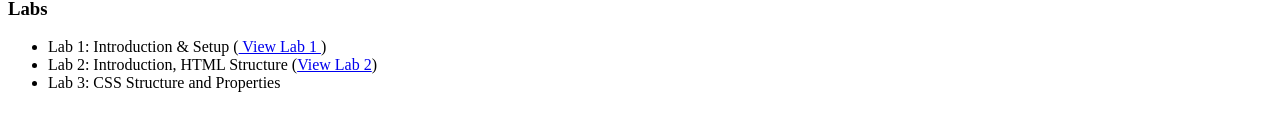
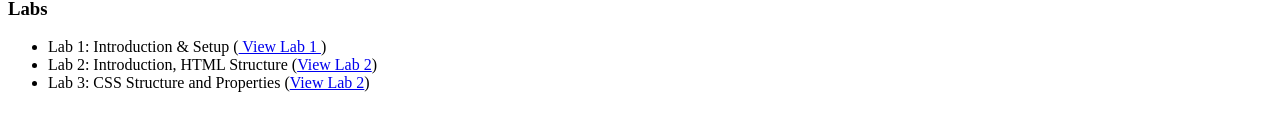
Before and after one commit to RawanHakami/portfolio, a plain HTML site: page index.html in a window 1280 px wide. Shown: the part 184-314 px from the top of the page. Drawn offline with Linux system fonts and the light colour scheme.

Commit message:
Add files via upload

```diff
--- a/index.html
+++ b/index.html
@@ -28,6 +28,7 @@
     </li>
     <li>
         Lab 3: CSS Structure and Properties
+        (<a href="https://rawanhakami.github.io/Lab3/" target="_blank">View Lab 2</a>)
 
     </li>
     </ul>
```
